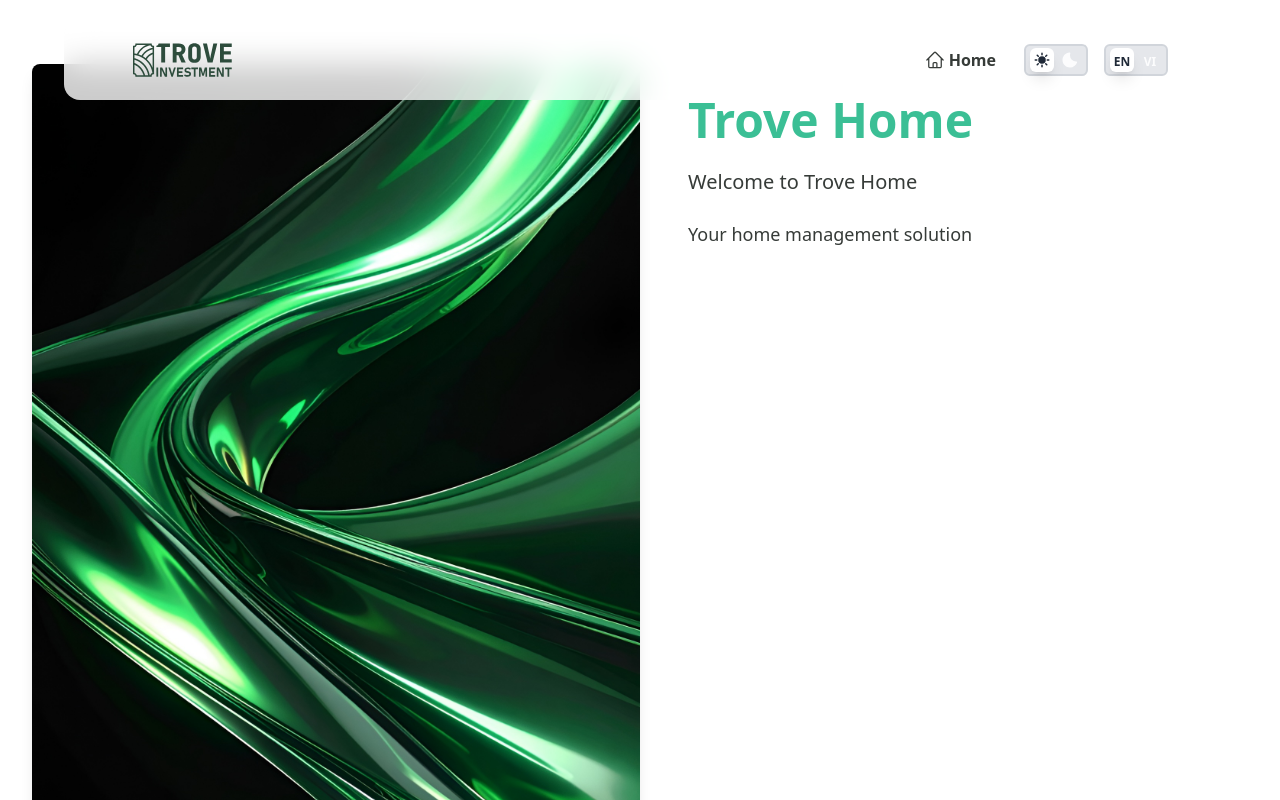
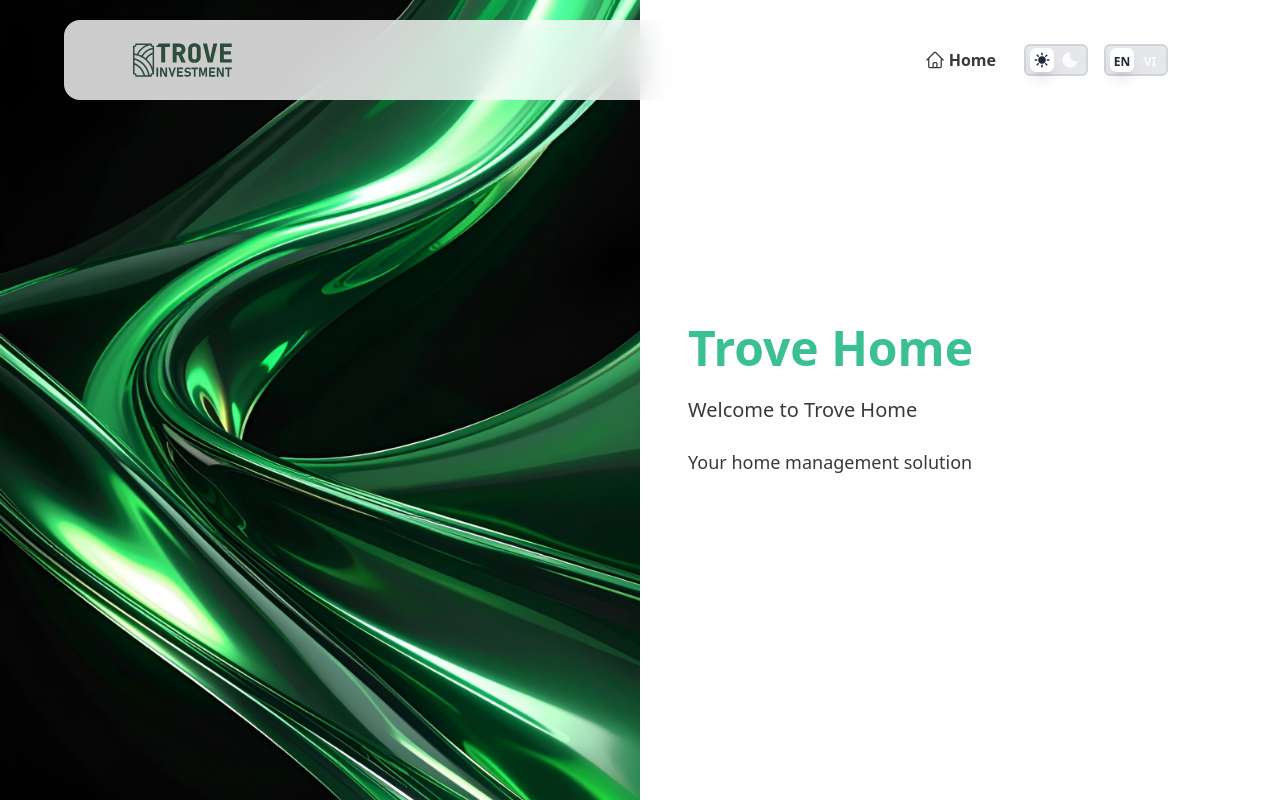
Before and after one commit to AnVuTrong/trove_home, a React (Create React App) app in the folder trove_home_frontend/: page / in a window 1280 px wide. Shown: the top 800 px of the page. Built offline with nearby package versions, Linux system fonts and the light colour scheme.

Commit message:
Refactor HeroSection constants for improved responsive design and layout clarity. Update HomePage to remove unnecessary min-height styling, ensuring a cleaner structure. Adjust comments for better understanding of layout behavior.

```diff
--- a/trove_home_frontend/src/components/ui.components/hero.components/HeroSection.constants.ts
+++ b/trove_home_frontend/src/components/ui.components/hero.components/HeroSection.constants.ts
@@ -1,19 +1,19 @@
 // HeroSection Constants - Responsive Design with Theme Support
-// Mobile: Fullscreen mode, Desktop: 50-50 layout
+// Mobile: Fullscreen mode, Desktop: Full-screen split layout
 
-// Responsive container classes
-export const HERO_SECTION_RESPONSIVE_CONTAINER_CLASSES = 'relative w-full h-screen lg:h-auto lg:max-w-7xl lg:mx-auto lg:px-4 lg:sm:px-6 lg:px-8 lg:py-12 lg:py-16';
+// Responsive container classes - full screen on desktop
+export const HERO_SECTION_RESPONSIVE_CONTAINER_CLASSES = 'relative w-full h-screen';
 
-// Responsive content wrapper
-export const HERO_SECTION_RESPONSIVE_CONTENT_CLASSES = 'relative z-10 h-full lg:flex lg:flex-row lg:items-stretch lg:min-h-[600px]';
+// Responsive content wrapper - full screen flex layout
+export const HERO_SECTION_RESPONSIVE_CONTENT_CLASSES = 'relative z-10 h-full lg:flex lg:flex-row lg:items-stretch';
 
 // Mobile fullscreen image classes
 export const HERO_SECTION_MOBILE_FULLSCREEN_IMAGE_CLASSES = 'w-full h-full object-cover';
 
-// Desktop image classes (left 50%)
-export const HERO_SECTION_DESKTOP_IMAGE_CLASSES = 'w-full h-full rounded-l-lg shadow-lg object-cover';
+// Desktop image classes (full left half of screen)
+export const HERO_SECTION_DESKTOP_IMAGE_CLASSES = 'w-full h-full object-cover';
 
-// Responsive text container classes
+// Responsive text container classes - full right half on desktop
 export const HERO_SECTION_RESPONSIVE_TEXT_CONTAINER_CLASSES = 'relative z-20 flex flex-col justify-center items-center text-center h-full px-4 sm:px-6 space-y-4 lg:items-start lg:text-left lg:w-1/2 lg:order-2 lg:p-8 lg:pl-12 lg:space-y-6';
 
 // Responsive typography classes with proper theme support
--- a/trove_home_frontend/src/pages/Home.page.tsx
+++ b/trove_home_frontend/src/pages/Home.page.tsx
@@ -7,7 +7,7 @@ const HomePage: React.FC = () => {
   const { t } = useTranslation();
 
   return (
-    <div className="min-h-screen">
+    <div>
       <HeroSection
         imageSrc={fluidHolograph}
         imageAlt="Trove - Investment Tools Platform"
```
